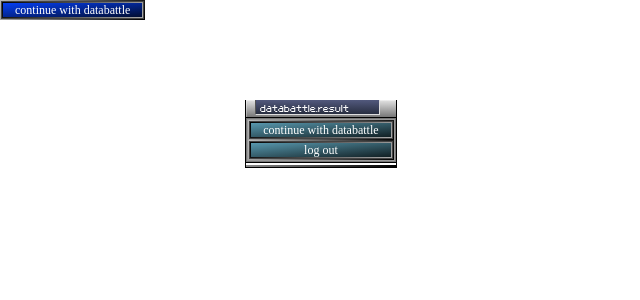
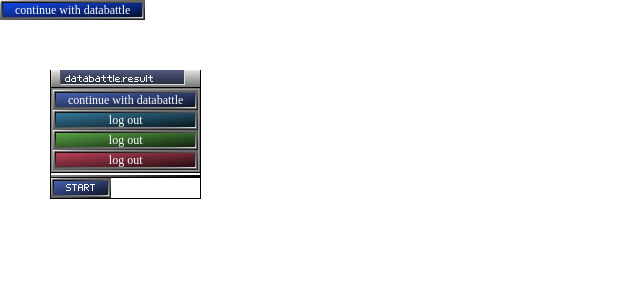
Before and after one commit to Eastonium/nightfall-react, a React (Create React App) app: page / in a window 1280 px wide. Shown: the top 300 px of the page, without its empty margins (0-640 px from the left). Built offline with nearby package versions, Linux system fonts and the light colour scheme; a web font is replaced by a local one; what assets would draw is missing.

Commit message:
Made primary button border better

```diff
--- a/src/components/button.js
+++ b/src/components/button.js
@@ -1,4 +1,4 @@
-import React from 'react';
+import React from 'react'; // eslint-disable-line no-unused-vars
 /** @jsx jsx */
 import { css, jsx } from '@emotion/core';
 import Color from 'color';
@@ -6,22 +6,22 @@ import Color from 'color';
 import * as Fonts from 'fonts';
 
 const buttonColors = {
-	blue: "#053FF4",
-	cyan: "#09C0FD",
+	blue: "#1348E7",
+	cyan: "#0088CC",
 	green: "#3cd515",
 	red: "#F5042F",
 }
 
 const getGradientColors = (color, active) => [
-	Color(color).desaturate(active ? 0 : 0.65).hex(),
-	Color(color).desaturate(active ? 0 : 0.65).darken(0.8).hex(),
+	Color(color).desaturate(active ? 0 : 0.5).hex(),
+	Color(color).desaturate(active ? 0 : 0.5).darken(0.8).hex(),
 ];
 
 export const Button = Object.assign(
 	({ bold, color = buttonColors.blue, big, fill, children, wrapperProps, ...props }) => (
 		<div css={styles.buttonWrapper(fill)} {...wrapperProps}>
 			<button css={styles.primaryButton(bold, color, big)} {...props}>
-				<span {...{ children }} />
+				<span>{children}</span>
 			</button>
 		</div>
 	),
@@ -42,9 +42,9 @@ const styles = {
 		${bold ? Fonts.O4b_25 : ""}
 		width: 100%;
 		border: 1px solid;
-		border-image: linear-gradient(135deg, #BBB, #000) 1;
+		border-image: linear-gradient(to bottom right, #FFF, #AAA 10%, #222 85%) 1;
 		padding: 1px;
-		box-shadow: inset 0 0 0 1px #444;
+		box-shadow: inset 0 0 0 1px #666;
 		color: #FFF;
 		text-transform: ${bold ? "lowercase" : "uppercase"};
 
@@ -54,7 +54,7 @@ const styles = {
 			align-items: center;
 			height: ${big ? 24 : 16}px;
 			border: 1px solid;
-			border-image: linear-gradient(-45deg, #AAA, #000) 1;
+			border-image: linear-gradient(to top left, #EEE, #999 10%, #111 85%) 1;
 			padding: 0 12px;
 			background: linear-gradient(to bottom right, ${getGradientColors(color, false).join(", ")});
 		}
--- a/src/components/map.js
+++ b/src/components/map.js
@@ -10,13 +10,16 @@ export const Map = memo(function Map() {
 	return (
 		<div css={styles.map}>
 			<Button bold>Continue with Databattle</Button>
+			<br />
 			<Window
 				title="databattle.result"
 				// titleBarButtonProps={{ children: "log out" }}
-				// postFooter={<MetalButton>start</MetalButton>}
+				postFooter={<Button>start</Button>}
 			>
-				<Button bold fill color={Button.colors.cyan}>Continue with Databattle</Button>
+				<Button bold fill>Continue with Databattle</Button>
 				<Button bold fill color={Button.colors.cyan}>Log Out</Button>
+				<Button bold fill color={Button.colors.green}>Log Out</Button>
+				<Button bold fill color={Button.colors.red}>Log Out</Button>
 			</Window>
 		</div>
 	)
--- a/src/components/window.js
+++ b/src/components/window.js
@@ -1,14 +1,12 @@
-import React, { useState, useEffect, useMemo, memo } from 'react';
+import React, { useState, useEffect, useMemo } from 'react';
 /** @jsx jsx */
 import { css, jsx } from '@emotion/core';
 import classNames from 'classnames';
 
-import * as Fonts from 'fonts';
-
-export const Window = memo(function Window({
+export const Window = ({
 	size, resizable, children, postFooter,
 	title, titleBarIcon, titleBarButtonProps,
-}) {
+}) => {
 	const dynamicStyles = useMemo(() => ({
 		// width: 650,
 		// height: 420,
@@ -35,14 +33,15 @@ export const Window = memo(function Window({
 			{postFooter && <div>{postFooter}</div>}
 		</div>
 	);
-});
+};
+
 const styles = {
 	window: css`
 		position: relative;
 		vertical-align: top;
 
-		top: 100px;
-		left: 100px;
+		top: 50px;
+		left: 50px;
 
 		display: inline-flex;
 		flex-direction: column;
```
